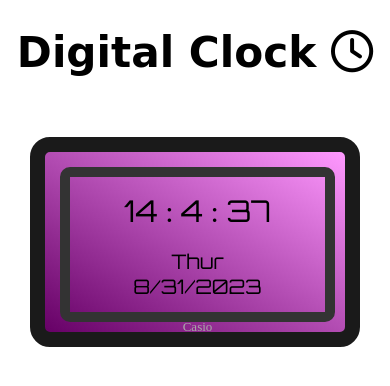
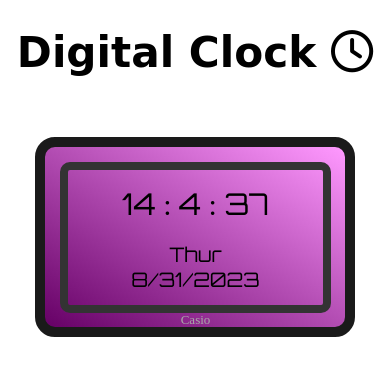
Before and after one commit to noorshaikh123/digital_clock, a plain HTML site: page index.html in a window 390 px wide. Drawn offline with Linux system fonts and the light colour scheme.

Commit message:
made changes in media query

```diff
--- a/style.css
+++ b/style.css
@@ -53,12 +53,14 @@
     .clock{
         height: 180px;
         width: 300px;
+        border: solid 10px #1a1a1a;
     }
     .innerdiv{
         height: 135px;
         width: 255px;
         margin: 15px;
         border-radius: 10px;
+        border: solid 8px #333333;
     }
     .clocktext{
         font-size: 30px; }
```
